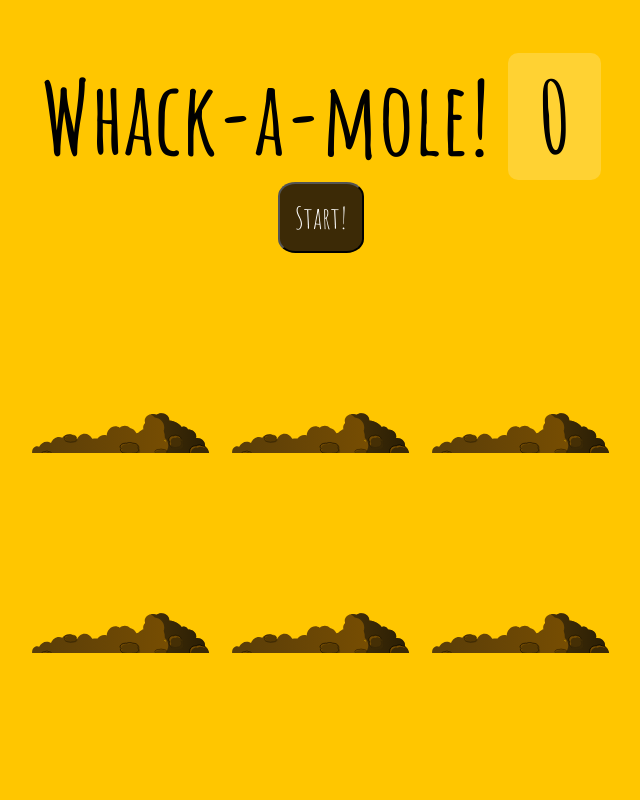
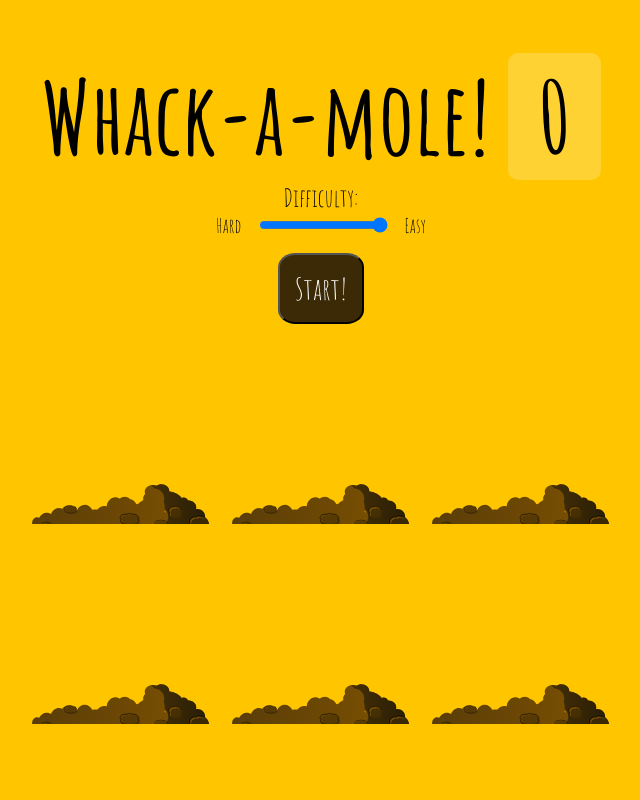
Before and after one commit to bethios/whackamole, a plain HTML site: page index.html in a window 1280 px wide. Shown: the whole page, without its empty margins (319-959 px from the left). Drawn offline with Linux system fonts and the light colour scheme.

Commit message:
added difficulty adjuster

```diff
--- a/index.html
+++ b/index.html
@@ -9,9 +9,11 @@
 <body>
 
   <h1>Whack-a-mole! <span class="score">0</span></h1>
-  <div class="start">
-      <button onClick="startGame()">Start!</button>
-
+  <div class="controls">
+    <label for="difficulty">Difficulty:</label>
+    <span class="difficulty-label">Hard</span><input id="difficulty" type="range" name="difficulty" max="1000" min="400"  value="1000"><span class="difficulty-label">Easy</span>
+    <br>
+    <button onClick="startGame()">Start!</button>
   </div>
 
   <div class="game">
@@ -39,9 +41,11 @@
   const holes = document.querySelectorAll('.hole');
   const scoreBoard = document.querySelector('.score');
   const moles = document.querySelectorAll('.mole');
+  const difficulty = document.querySelector('#difficulty');
   var lastHole;
   var timeUp;
   var score = 0;
+  var maxSpeed = 1000;
 
 
   function randomTime(min, max){
@@ -58,8 +62,14 @@
       return hole;
   }
 
+  function handleUpdate(){
+      maxSpeed = this.value;
+  }
+
+  difficulty.addEventListener('change', handleUpdate);
+
   function peep(){
-      const time = randomTime(300,1000);
+      const time = randomTime(300, maxSpeed);
       const hole = randomHole(holes);
       hole.classList.add('up')
       setTimeout(() => {
--- a/style.css
+++ b/style.css
@@ -23,7 +23,21 @@ button{
   padding: 15px;
 }
 
-.start{
+label{
+  font-size: 2.5em;
+  display: block;
+}
+
+.difficulty-label{
+  font-size: 2em;
+  padding: 15px;
+}
+
+input{
+  margin-bottom: 20px;
+}
+
+.controls{
   text-align: center;
   margin-top: 15px;
 }
```
